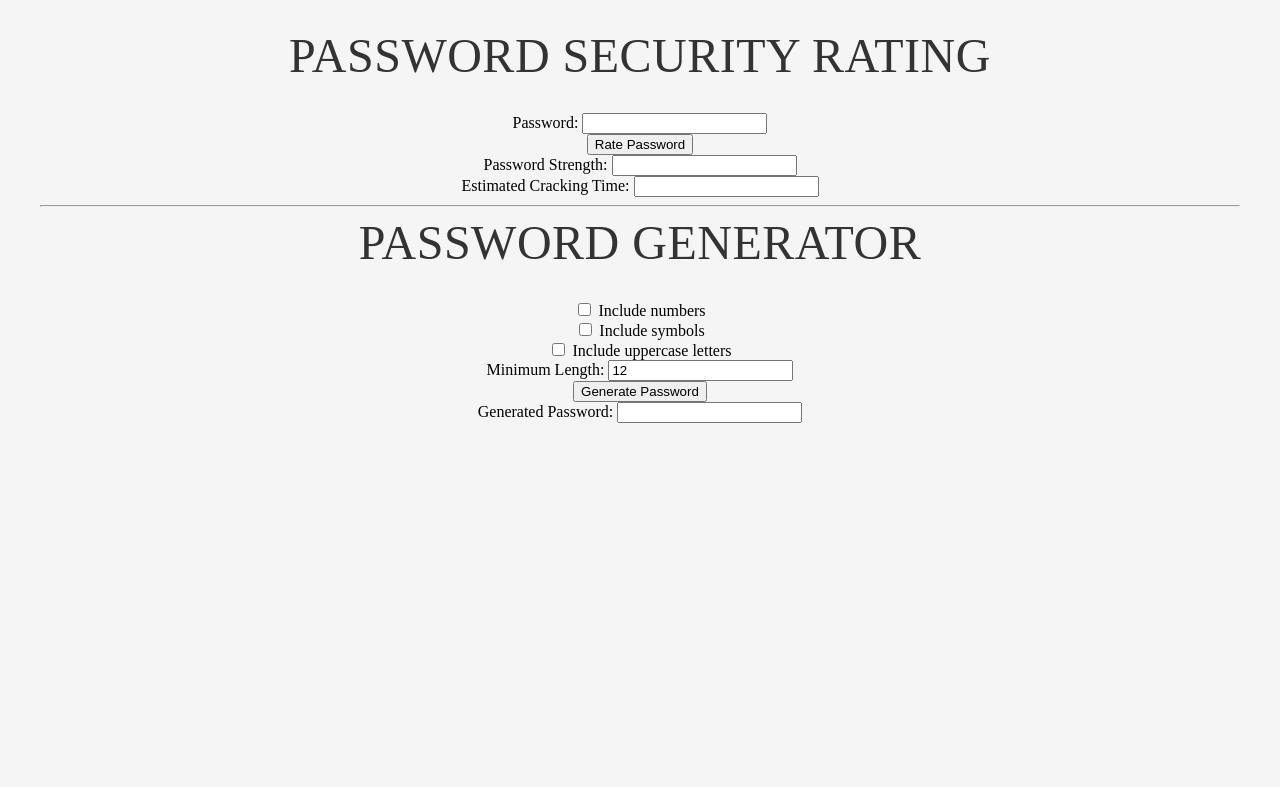
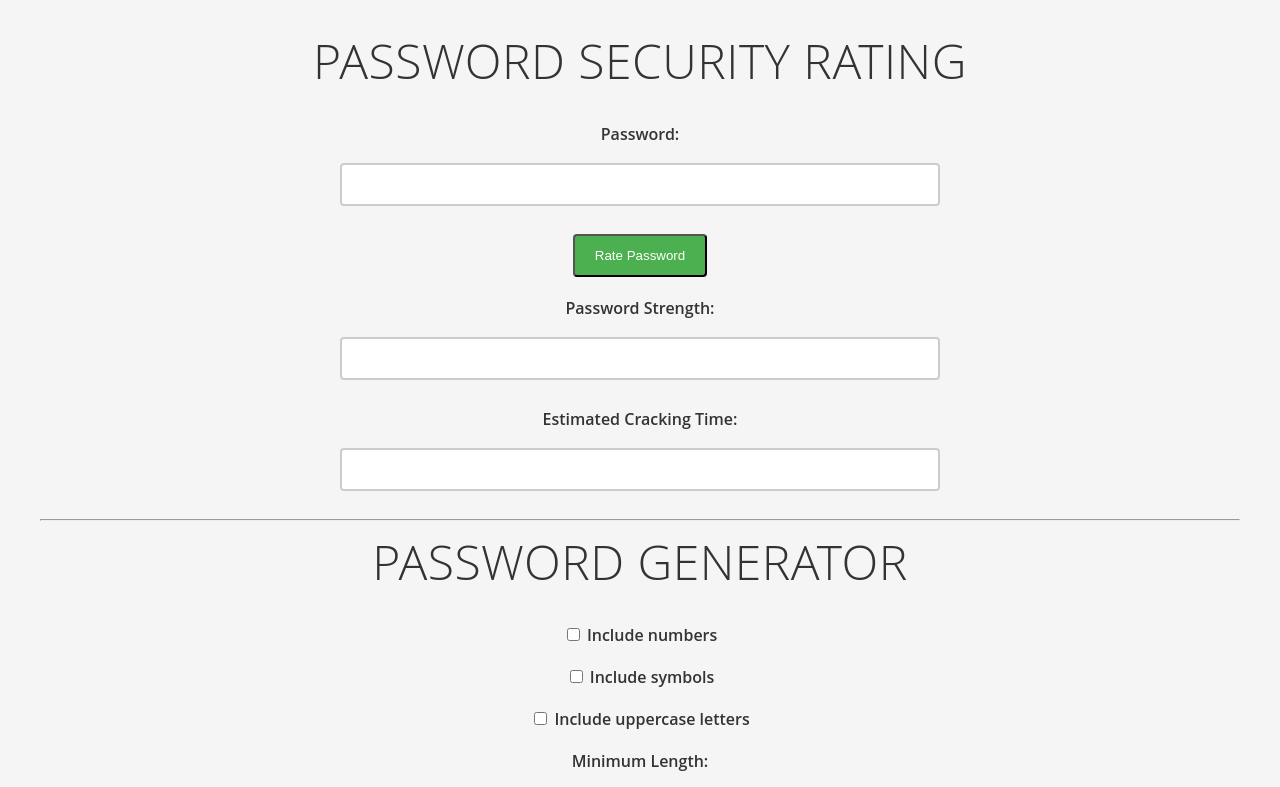
Before and after one commit to Tsounguinzo/Hackathon_project, a plain HTML site: page index.html in a window 1280 px wide. Shown: the top 787 px of the page. Drawn offline with Linux system fonts and the light colour scheme.

Commit message:
Update style.css

```diff
--- a/style.css
+++ b/style.css
@@ -1,8 +1,9 @@
 /* Set the background color to a light gray */
 body {
     background-color: #f5f5f5;
+    font-family: "Open Sans", sans-serif;
+    color: #333;
 }
-
 /* Create a container to center the content on the page */
 .container {
 max-width: 1200px;
@@ -22,47 +23,48 @@ h1 {
 color: #333;
 }
 
-/* Style the gallery images */
-.gallery-image {
-  width: 100%;
-  max-width: 800px;
-  margin: 0 auto;
-  display: inline-block;
-  box-shadow: 0px 0px 10px #ccc;
-  transition: all 0.2s ease-in-out;
+/* Style the form elements */
+.form-group {
+margin-bottom: 20px;
 }
 
-/* Add a hover effect to the gallery images */
-.gallery-image:hover {
-  transform: scale(1.1);
-  box-shadow: 0px 0px 20px #ccc;
+label {
+font-weight: 600;
+display: block;
+margin-bottom: 10px;
+}
+
+input[type="text"], input[type="password"], input[type="number"] {
+text-align: center;
+width: 50%;
+padding: 12px 20px;
+margin: 8px 0;
+box-sizing: border-box;
+border:2px solid #ccc;
+border-radius: 4px;
+}
+
+/* Add some spacing and styling to the form container */
+.password-security-form, .password-generator-form {
+    background-color: #fff;
+    box-shadow: 0px 0px 10px #ccc;
+    padding: 20px;
+    margin-bottom: 20px;
+    }
+
+    /* Style the buttons */
+    .btn {
+    padding: 12px 20px;
+    border-radius: 4px;
     cursor: pointer;
     }
 
-/* Style the caption for each gallery image */
-.caption {
-  margin-top: 10px;
-  font-size: 1.5em;
-  font-weight: 600;
-  color: #333;
+    .btn-primary {
+    background-color: #4CAF50;
+    color: white;
     }
 
-/* Style the navigation buttons */
-.nav-btn {
-  display: inline-block;
-  padding: 10px 20px;
-  font-size: 1.2em;
-  font-weight: 600;
-  color: #fff;
-  background-color: #333;
-  border-radius: 20px;
-  text-decoration: none;
-  margin-right: 10px;
-  transition: all 0.2s ease-in-out;
+    .btn-success {
+    background-color: #008CBA;
+    color: white;
     }
-
-/* Add a hover effect to the navigation buttons */
-.nav-btn:hover {
-  background-color: #444;
-  cursor: pointer;
-}
```
Lines whose indentation alone changed are shown as unchanged.
